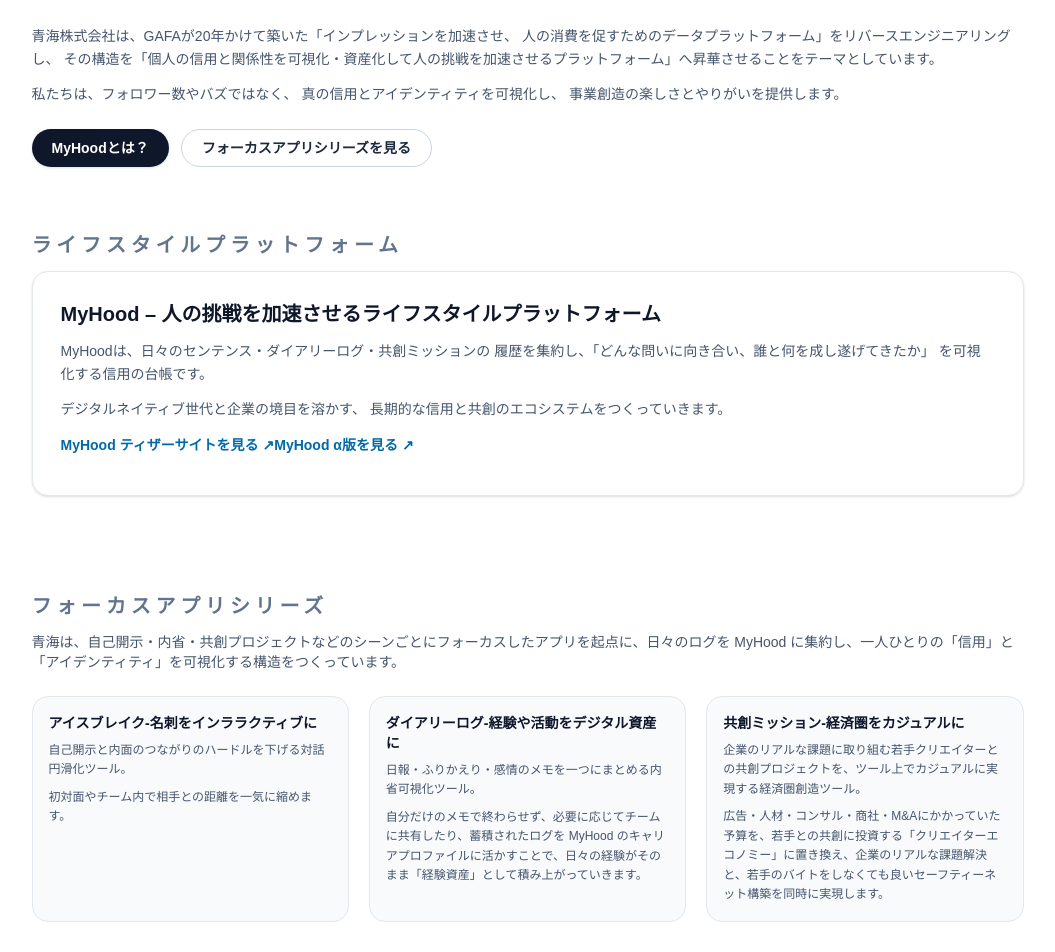
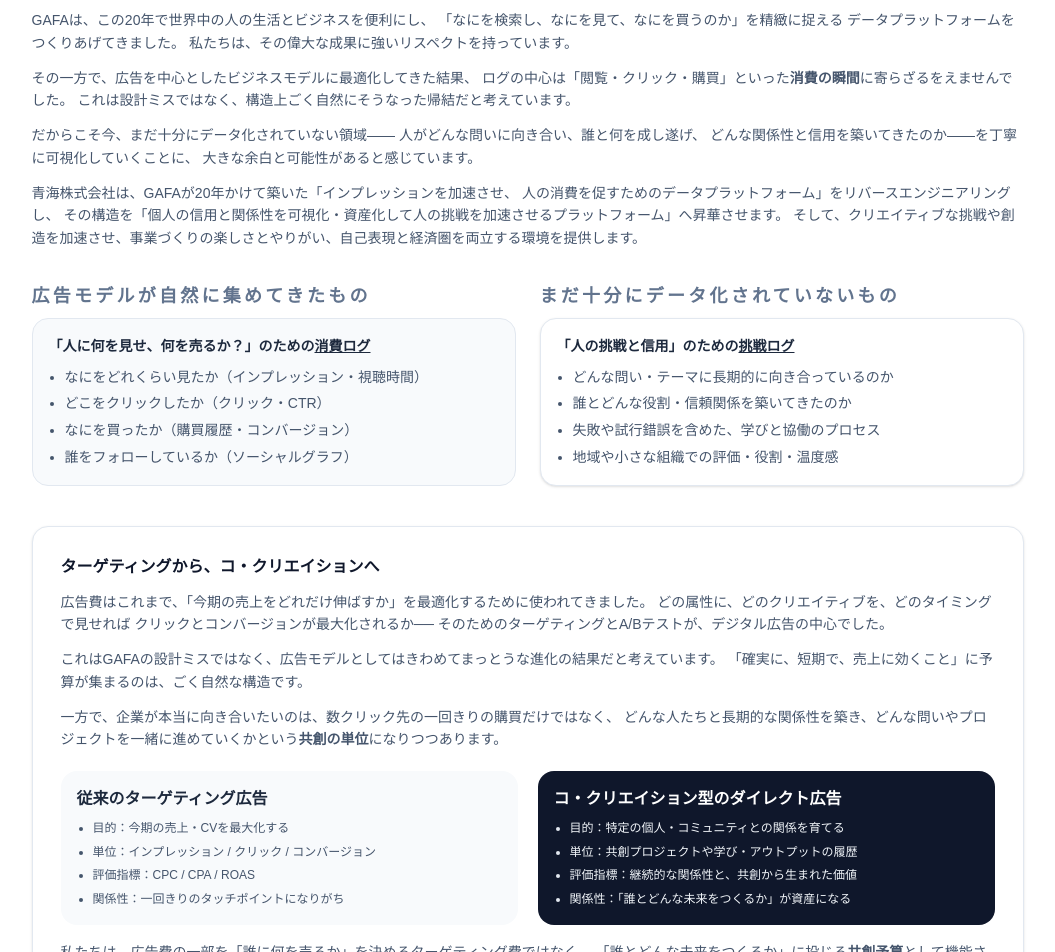
Before and after one commit to myhood-dev/aoumi-site, a Next.js app: page / in a window 1280 px wide. Shown: the part 920-1872 px from the top of the page, without its empty margins (105-1160 px from the left). Built offline with nearby package versions, Linux system fonts and the light colour scheme.

Commit message:
Update GAFA section and co-creation ad model copy

```diff
--- a/src/app/page.tsx
+++ b/src/app/page.tsx
@@ -89,18 +89,130 @@
   <h3 className="mt-16 mb-4 text-5xl font-semibold text-slate-900">
     GAFAをリバースエンジニアリングする
   </h3>
-          <div className="mt-10 space-y-3 text-sm leading-relaxed text-slate-600">
+
+  {/* 説明テキスト */}
+  <div className="mt-6 space-y-3 text-sm leading-relaxed text-slate-600">
+    <p>
+      GAFAは、この20年で世界中の人の生活とビジネスを便利にし、
+      「なにを検索し、なにを見て、なにを買うのか」を精緻に捉える
+      データプラットフォームをつくりあげてきました。
+      私たちは、その偉大な成果に強いリスペクトを持っています。
+    </p>
+    <p>
+      その一方で、広告を中心としたビジネスモデルに最適化してきた結果、
+      ログの中心は「閲覧・クリック・購買」といった
+      <span className="font-semibold">消費の瞬間</span>
+      に寄らざるをえませんでした。
+      これは設計ミスではなく、構造上ごく自然にそうなった帰結だと考えています。
+    </p>
+    <p>
+      だからこそ今、まだ十分にデータ化されていない領域――
+      人がどんな問いに向き合い、誰と何を成し遂げ、
+      どんな関係性と信用を築いてきたのか――を丁寧に可視化していくことに、
+      大きな余白と可能性があると感じています。
+    </p>
     <p>
       青海株式会社は、GAFAが20年かけて築いた「インプレッションを加速させ、
       人の消費を促すためのデータプラットフォーム」をリバースエンジニアリングし、
-            その構造を「個人の信用と関係性を可視化・資産化して人の挑戦を加速させるプラットフォーム」へ昇華させることをテーマとしています。
-            </p>
-            <p>
-              私たちは、フォロワー数やバズではなく、
-              真の信用とアイデンティティを可視化し、
-              事業創造の楽しさとやりがいを提供します。
+      その構造を「個人の信用と関係性を可視化・資産化して人の挑戦を加速させるプラットフォーム」へ昇華させます。
+      そして、クリエイティブな挑戦や創造を加速させ、事業づくりの楽しさとやりがい、自己表現と経済圏を両立する環境を提供します。
     </p>
   </div>
+
+  {/* データの対比ブロック */}
+  <div className="mt-8 grid gap-6 md:grid-cols-2">
+    <div className="space-y-2">
+      <h4 className="text-lg font-semibold uppercase tracking-[0.18em] text-slate-500">
+        広告モデルが自然に集めてきたもの
+      </h4>
+      <div className="rounded-2xl border border-slate-200 bg-slate-50 p-4 text-sm leading-relaxed text-slate-600">
+        <p className="mb-2 font-semibold text-slate-800">
+          「人に何を見せ、何を売るか？」のための
+          <span className="underline">消費ログ</span>
+        </p>
+        <ul className="space-y-1 list-disc pl-4">
+          <li>なにをどれくらい見たか（インプレッション・視聴時間）</li>
+          <li>どこをクリックしたか（クリック・CTR）</li>
+          <li>なにを買ったか（購買履歴・コンバージョン）</li>
+          <li>誰をフォローしているか（ソーシャルグラフ）</li>
+        </ul>
+      </div>
+    </div>
+
+    <div className="space-y-2">
+      <h4 className="text-lg font-semibold uppercase tracking-[0.18em] text-slate-500">
+        まだ十分にデータ化されていないもの
+      </h4>
+      <div className="rounded-2xl border border-slate-200 bg-white p-4 text-sm leading-relaxed text-slate-600 shadow-sm">
+        <p className="mb-2 font-semibold text-slate-800">
+          「人の挑戦と信用」のための
+          <span className="underline">挑戦ログ</span>
+        </p>
+        <ul className="space-y-1 list-disc pl-4">
+          <li>どんな問い・テーマに長期的に向き合っているのか</li>
+          <li>誰とどんな役割・信頼関係を築いてきたのか</li>
+          <li>失敗や試行錯誤を含めた、学びと協働のプロセス</li>
+          <li>地域や小さな組織での評価・役割・温度感</li>
+        </ul>
+      </div>
+    </div>
+  </div>
+  {/* ターゲティング → コクリエイション のブロック */}
+  <div className="mt-10 rounded-2xl border border-slate-200 bg-white p-5 shadow-sm md:p-7">
+    <h4 className="text-sm font-semibold text-slate-900 md:text-base">
+      ターゲティングから、コ・クリエイションへ
+    </h4>
+    <p className="mt-3 text-sm leading-relaxed text-slate-600">
+      広告費はこれまで、「今期の売上をどれだけ伸ばすか」を最適化するために使われてきました。
+      どの属性に、どのクリエイティブを、どのタイミングで見せれば
+      クリックとコンバージョンが最大化されるか──
+      そのためのターゲティングとA/Bテストが、デジタル広告の中心でした。
+    </p>
+    <p className="mt-3 text-sm leading-relaxed text-slate-600">
+      これはGAFAの設計ミスではなく、広告モデルとしてはきわめてまっとうな進化の結果だと考えています。
+      「確実に、短期で、売上に効くこと」に予算が集まるのは、ごく自然な構造です。
+    </p>
+    <p className="mt-3 text-sm leading-relaxed text-slate-600">
+      一方で、企業が本当に向き合いたいのは、数クリック先の一回きりの購買だけではなく、
+      どんな人たちと長期的な関係性を築き、どんな問いやプロジェクトを一緒に進めていくかという
+      <span className="font-semibold">共創の単位</span>になりつつあります。
+    </p>
+
+    <div className="mt-5 grid gap-5 md:grid-cols-2">
+      <div className="rounded-2xl bg-slate-50 p-4 text-xs leading-relaxed text-slate-600">
+        <p className="mb-2 text-base font-semibold text-slate-800">
+          従来のターゲティング広告
+        </p>
+        <ul className="space-y-1 list-disc pl-4">
+          <li>目的：今期の売上・CVを最大化する</li>
+          <li>単位：インプレッション / クリック / コンバージョン</li>
+          <li>評価指標：CPC / CPA / ROAS</li>
+          <li>関係性：一回きりのタッチポイントになりがち</li>
+        </ul>
+      </div>
+
+      <div className="rounded-2xl bg-slate-900 p-4 text-xs leading-relaxed text-slate-100">
+        <p className="mb-2 text-base font-semibold text-white">
+          コ・クリエイション型のダイレクト広告
+        </p>
+        <ul className="space-y-1 list-disc pl-4 marker:text-slate-200">
+          <li>目的：特定の個人・コミュニティとの関係を育てる</li>
+          <li>単位：共創プロジェクトや学び・アウトプットの履歴</li>
+          <li>評価指標：継続的な関係性と、共創から生まれた価値</li>
+          <li>関係性：「誰とどんな未来をつくるか」が資産になる</li>
+        </ul>
+      </div>
+    </div>
+
+    <p className="mt-4 text-sm leading-relaxed text-slate-600">
+      私たちは、広告費の一部を「誰に何を売るか」を決めるターゲティング費ではなく、
+      「誰とどんな未来をつくるか」に投じる
+      <span className="font-semibold">共創予算</span>として機能させることを目指しています。
+      クリック率ではなく、一緒に積み上がった挑戦の履歴と信用で成果を測る、
+      そんなダイレクトな広告モデルへの移行だと捉えています。
+    </p>
+  </div>
+
           <div className="mt-6 flex flex-wrap gap-3">
             <button
               onClick={() => scrollToSection("myhood")}
```
Lines whose indentation alone changed are shown as unchanged.
